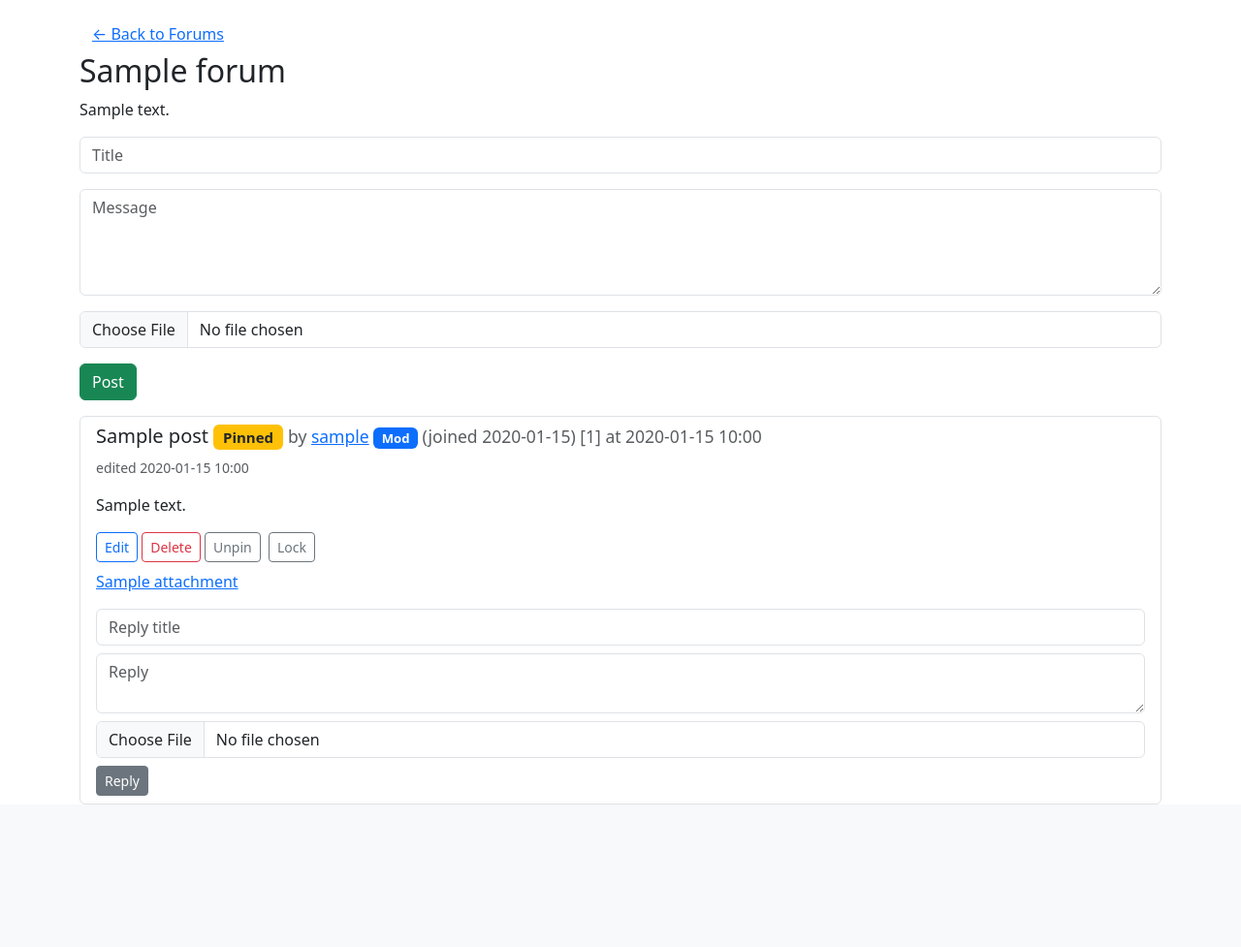
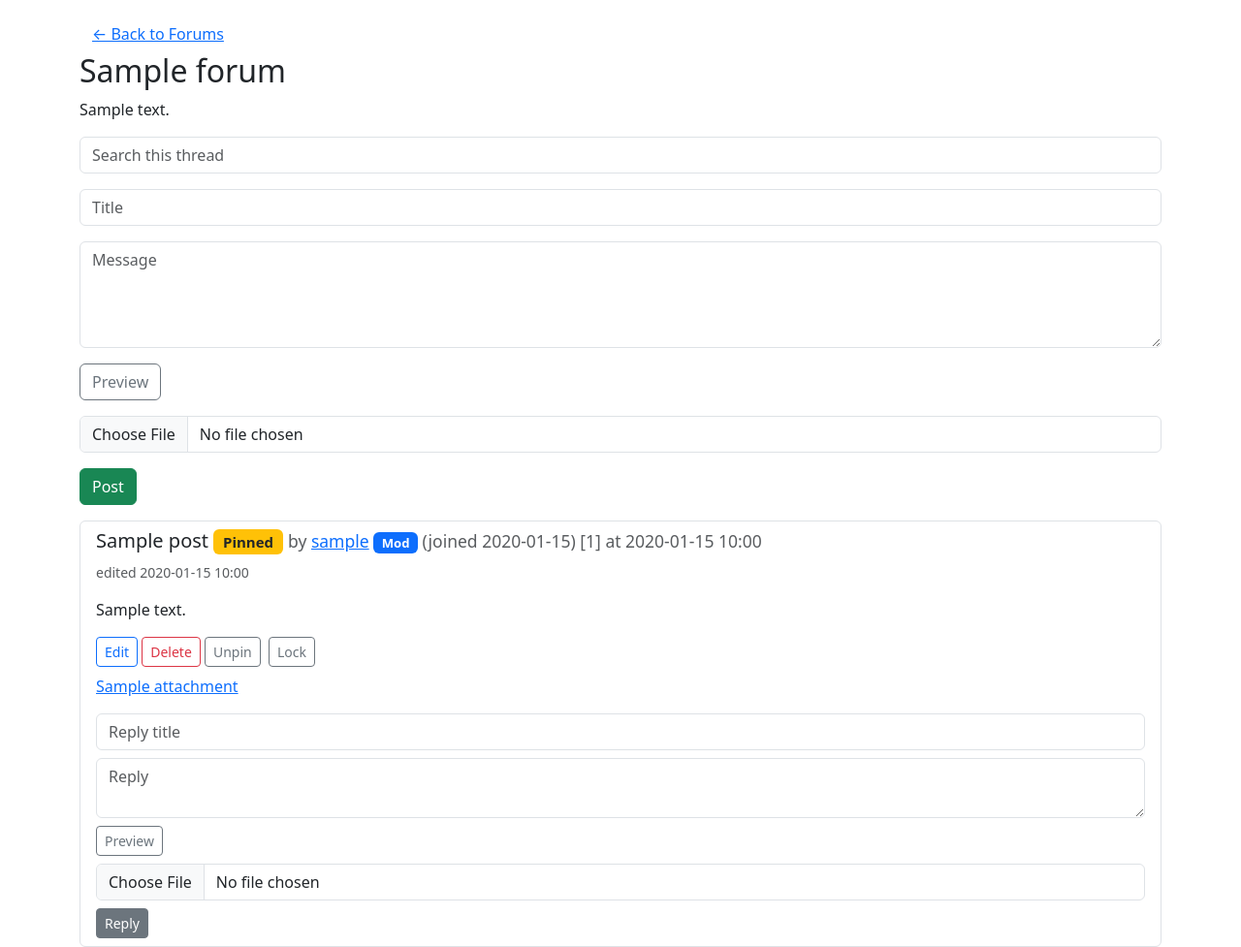
Before and after one commit to mobilevoid/hambbs, a Flask app: page /forums/1 in a window 1280 px wide. Shown: the part 56-1033 px from the top of the page at 97% size. Before the commit the page ends 886 px from the top, so only its background shows below. Run offline with Flask 3, Linux system fonts and the light colour scheme; a user stored in the database is signed in; tables that the repository leaves empty hold one stand-in row (values such as "Sample post").

Commit message:
Add markdown preview and thread search

```diff
--- a/openbbs/static/drafts.js
+++ b/openbbs/static/drafts.js
@@ -1,19 +1,19 @@
 (function(){
-  function setup(form) {
+  function setupDraft(form){
     const key = form.dataset.key;
-    if (!key) return;
+    if(!key) return;
     const title = form.querySelector('input[name="title"]');
     const body = form.querySelector('textarea[name="body"]');
-    if (!body) return;
-    try {
+    if(!body) return;
+    try{
       const saved = localStorage.getItem(key);
-      if (saved) {
+      if(saved){
         const data = JSON.parse(saved);
-        if (data.body && !body.value) body.value = data.body;
-        if (title && data.title && !title.value) title.value = data.title;
+        if(data.body && !body.value) body.value = data.body;
+        if(title && data.title && !title.value) title.value = data.title;
         form.classList.add('draft-exists');
       }
-    } catch(e) {}
+    }catch(e){}
     const save = () => {
       const data = {
         title: title ? title.value : '',
@@ -23,10 +23,50 @@
       form.classList.add('draft-exists');
     };
     body.addEventListener('input', save);
-    if (title) title.addEventListener('input', save);
+    if(title) title.addEventListener('input', save);
     form.addEventListener('submit', () => localStorage.removeItem(key));
   }
+
+  function setupPreview(form){
+    const btn = form.querySelector('.preview-btn');
+    const area = form.querySelector('textarea[name="body"]');
+    const box = form.querySelector('.preview');
+    if(!btn || !area || !box) return;
+    btn.addEventListener('click', async () => {
+      if(!box.classList.contains('d-none')){
+        box.classList.add('d-none');
+        btn.textContent = 'Preview';
+        return;
+      }
+      const resp = await fetch('/preview', {
+        method:'POST',
+        headers:{'Content-Type':'application/json'},
+        body: JSON.stringify({text: area.value})
+      });
+      const data = await resp.json();
+      box.innerHTML = data.html;
+      box.classList.remove('d-none');
+      btn.textContent = 'Hide Preview';
+    });
+  }
+
+  function setupThreadSearch(){
+    const input = document.getElementById('thread-search');
+    if(!input) return;
+    const items = document.querySelectorAll('#posts-list .post-item');
+    input.addEventListener('input', () => {
+      const q = input.value.toLowerCase();
+      items.forEach(it => {
+        const text = it.innerText.toLowerCase();
+        if(text.includes(q)) it.classList.remove('d-none');
+        else it.classList.add('d-none');
+      });
+    });
+  }
+
   document.addEventListener('DOMContentLoaded', () => {
-    document.querySelectorAll('form.autosave').forEach(setup);
+    document.querySelectorAll('form.autosave').forEach(setupDraft);
+    document.querySelectorAll('form').forEach(setupPreview);
+    setupThreadSearch();
   });
 })();
--- a/openbbs/templates/edit_post.html
+++ b/openbbs/templates/edit_post.html
@@ -9,6 +9,10 @@
   <div class="mb-3">
     <textarea class="form-control" name="body" rows="4" required>{{ post.body }}</textarea>
   </div>
+  <div class="mb-3">
+    <button class="btn btn-outline-secondary preview-btn" type="button">Preview</button>
+  </div>
+  <div class="preview border p-2 mb-3 d-none"></div>
   <span class="draft-indicator">Draft saved</span>
   <button class="btn btn-success" type="submit">Save</button>
   <a href="{{ url_for('forums.view_forum', forum_id=post.forum_id) }}" class="btn btn-secondary">Cancel</a>
--- a/openbbs/templates/forum_view.html
+++ b/openbbs/templates/forum_view.html
@@ -3,6 +3,9 @@
 <a class="btn btn-link" href="{{ url_for('forums.list_forums') }}">&larr; Back to Forums</a>
 <h2>{{ forum.name }}</h2>
 <p>{{ forum.description }}</p>
+<div class="mb-3">
+  <input class="form-control" type="text" id="thread-search" placeholder="Search this thread">
+</div>
 <form method="post" action="{{ url_for('main.create_post') }}" enctype="multipart/form-data" class="mb-3 autosave" data-key="forum{{ forum.id }}-new">
   <input type="hidden" name="forum_id" value="{{ forum.id }}">
   <div class="mb-3">
@@ -12,14 +15,18 @@
     <textarea class="form-control" name="body" rows="4" placeholder="Message" required></textarea>
   </div>
   <div class="mb-3">
+    <button class="btn btn-outline-secondary preview-btn" type="button">Preview</button>
+  </div>
+  <div class="preview border p-2 mb-3 d-none"></div>
+  <div class="mb-3">
     <input class="form-control" type="file" name="attachment">
   </div>
   <span class="draft-indicator">Draft saved</span>
   <button class="btn btn-success" type="submit">Post</button>
 </form>
-<ul class="list-group">
+<ul class="list-group" id="posts-list">
   {% for post in posts %}
-  <li class="list-group-item">
+  <li class="list-group-item post-item">
     {% if post.deleted %}
     <p class="fst-italic text-muted">This post has been deleted</p>
     {% else %}
@@ -104,6 +111,10 @@
         <textarea class="form-control" name="body" rows="2" placeholder="Reply" required></textarea>
       </div>
       <div class="mb-2">
+        <button class="btn btn-outline-secondary btn-sm preview-btn" type="button">Preview</button>
+      </div>
+      <div class="preview border p-2 mb-2 d-none"></div>
+      <div class="mb-2">
         <input class="form-control" type="file" name="attachment">
       </div>
       <span class="draft-indicator">Draft saved</span>
--- a/openbbs/views.py
+++ b/openbbs/views.py
@@ -11,6 +11,7 @@ from .models import Post, Forum, Attachment, User, Flag
 from . import db
 from werkzeug.utils import secure_filename
 from pathlib import Path
+import markdown
 
 main_bp = Blueprint('main', __name__)
 
@@ -69,6 +70,15 @@ def verify_owner_token(post: Post) -> bool:
         return False
     expected = generate_owner_token(post.id, post.user_id)
     return hmac.compare_digest(expected, post.owner_token)
+
+
+@main_bp.route('/preview', methods=['POST'])
+@login_required
+def preview_markdown():
+    """Return HTML preview for provided markdown text."""
+    text = request.get_json(force=True).get('text', '')
+    html = markdown.markdown(text)
+    return {'html': html}
 
 
 
--- a/requirements.txt
+++ b/requirements.txt
@@ -7,3 +7,4 @@ pyserial
 reedsolo
 crcmod
 cryptography
+markdown
```
